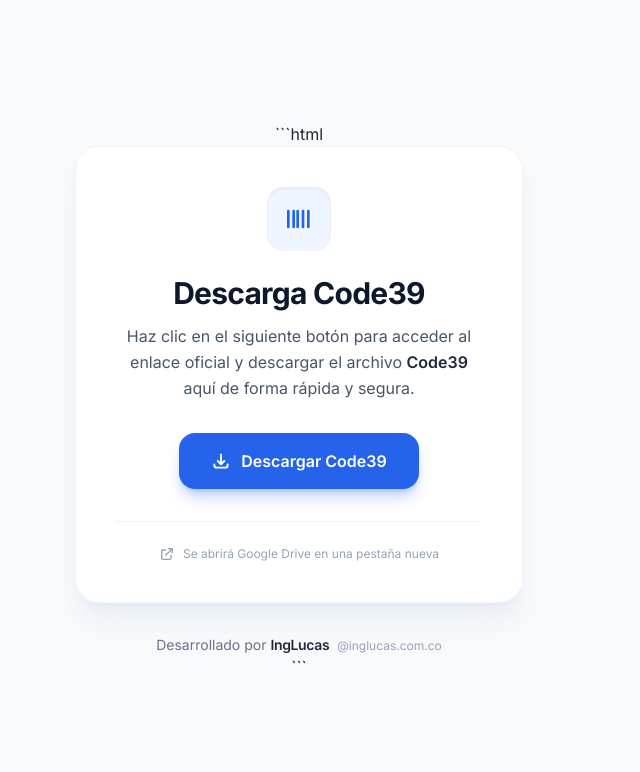
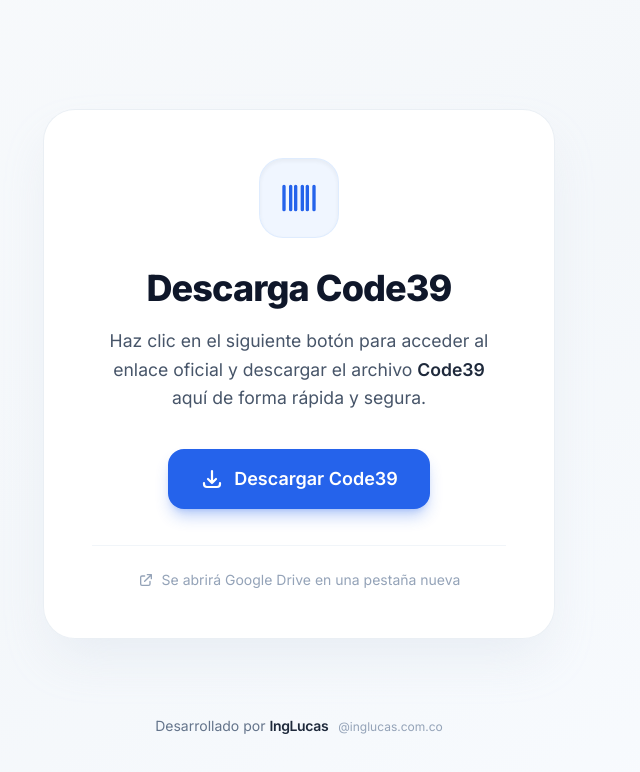
Before and after one commit to LucasMolina707/Links_Rapidos-, a plain HTML site: page index.html in a window 1280 px wide. Shown: the whole page, without its empty margins (341-981 px from the left). Drawn offline with nearby package versions, Linux system fonts and the light colour scheme.

Commit message:
Actualizar index.html

````diff
--- a/index.html
+++ b/index.html
@@ -1,66 +1,70 @@
-```html
+
 <!DOCTYPE html>
 <html lang="es">
 <head>
     <meta charset="UTF-8">
-    <meta name="viewport" content="width=device-width, initial-scale=1.0">
-    <title>Descarga Code39</title>
+    <meta name="viewport" content="width=device-width, initial-scale=1.0, maximum-scale=5.0">
+    <title>Descarga Code39 | IngLucas</title>
     <!-- Carga de Tailwind CSS -->
     <script src="https://cdn.tailwindcss.com"></script>
     <!-- Carga de fuente Inter desde Google Fonts -->
     <link rel="preconnect" href="https://fonts.googleapis.com">
     <link rel="preconnect" href="https://fonts.gstatic.com" crossorigin>
-    <link href="https://fonts.googleapis.com/css2?family=Inter:wght@400;500;600;700&display=swap" rel="stylesheet">
+    <link href="https://fonts.googleapis.com/css2?family=Inter:wght@400;500;600;700;800&display=swap" rel="stylesheet">
     <script>
         tailwind.config = {
             theme: {
                 extend: {
                     fontFamily: {
-                        sans: ['Inter', 'sans-serif'],
+                        sans: ['Inter', 'system-ui', '-apple-system', 'sans-serif'],
                     },
                 }
             }
         }
     </script>
 </head>
-<body class="bg-slate-50 text-slate-800 antialiased min-h-screen flex flex-col justify-center items-center p-4 sm:p-6 selection:bg-blue-100 selection:text-blue-900">
+<body class="bg-gradient-to-br from-slate-50 via-slate-100/80 to-blue-50/40 text-slate-800 antialiased min-h-[100dvh] flex flex-col justify-between items-center p-4 sm:p-6 md:p-10 selection:bg-blue-100 selection:text-blue-900">
 
-    <!-- Contenedor Principal (Tarjeta) -->
-    <main class="w-full max-w-md bg-white rounded-3xl shadow-xl shadow-slate-200/70 border border-slate-100 p-8 sm:p-10 text-center transition-all duration-300">
+    <!-- Espaciador superior flexible para centrado vertical óptimo -->
+    <div class="hidden sm:block sm:h-4"></div>
 
-        <!-- Ícono decorativo de código de barras / descarga -->
-        <div class="mx-auto mb-6 w-16 h-16 bg-blue-50 text-blue-600 rounded-2xl flex items-center justify-center shadow-inner">
-            <svg xmlns="http://www.w3.org/2000/svg" class="w-8 h-8" fill="none" viewBox="0 0 24 24" stroke="currentColor" stroke-width="2">
-                <!-- Líneas estilo código de barras -->
-                <path stroke-linecap="round" stroke-linejoin="round" d="M4 6v12M8 6v12M11 6v12M15 6v12M19 6v12" />
+    <!-- Contenedor Principal Responsivo (Tarjeta) -->
+    <main class="w-full max-w-[92vw] sm:max-w-md md:max-w-lg bg-white/95 backdrop-blur-sm rounded-[2rem] shadow-2xl shadow-slate-200/80 border border-slate-200/70 p-6 sm:p-10 md:p-12 text-center transition-all duration-300 my-auto">
+
+        <!-- Ícono decorativo de código de barras -->
+        <div class="mx-auto mb-6 sm:mb-7 w-16 h-16 sm:w-20 sm:h-20 bg-blue-50/90 text-blue-600 rounded-2xl sm:rounded-3xl flex items-center justify-center shadow-inner border border-blue-100/80">
+            <svg xmlns="http://www.w3.org/2000/svg" class="w-8 h-8 sm:w-10 sm:h-10" fill="none" viewBox="0 0 24 24" stroke="currentColor" stroke-width="2" aria-hidden="true">
+                <path stroke-linecap="round" stroke-linejoin="round" d="M3 5v14M7 5v14M10 5v14M14 5v14M17 5v14M21 5v14" />
             </svg>
         </div>
 
-        <!-- Título Principal -->
-        <h1 class="text-2xl sm:text-3xl font-bold text-slate-900 tracking-tight mb-3">
+        <!-- Título Principal con tipografía fluida -->
+        <h1 class="text-[clamp(1.625rem,4vw,2.25rem)] font-extrabold text-slate-900 tracking-tight leading-tight mb-3 sm:mb-4">
             Descarga Code39
         </h1>
 
-        <!-- Descripción breve -->
-        <p class="text-slate-600 text-base leading-relaxed mb-8">
+        <!-- Descripción instructiva clara -->
+        <p class="text-slate-600 text-[clamp(0.95rem,2.5vw,1.1rem)] leading-relaxed max-w-sm mx-auto mb-8 sm:mb-9">
             Haz clic en el siguiente botón para acceder al enlace oficial y descargar el archivo <span class="font-semibold text-slate-800">Code39</span> aquí de forma rápida y segura.
         </p>
 
-        <!-- Botón de Descarga Prominente -->
+        <!-- Botón de Descarga Prominente y Táctil -->
+        <div class="w-full">
             <a href="https://drive.google.com/file/d/1bFBK8GiLaOBPM1HIVhk1VL9LZHPk2OWc/view?usp=drivesdk"
                target="_blank"
                rel="noopener noreferrer"
-           class="group inline-flex items-center justify-center w-full sm:w-auto px-8 py-4 text-base font-semibold text-white bg-blue-600 hover:bg-blue-700 active:bg-blue-800 rounded-2xl shadow-lg shadow-blue-600/30 hover:shadow-blue-600/40 transition-all duration-200 transform hover:-translate-y-0.5 focus:outline-none focus:ring-4 focus:ring-blue-500/30">
+               class="group inline-flex items-center justify-center w-full sm:w-auto min-w-[240px] px-8 py-4 sm:py-4.5 text-base sm:text-lg font-semibold text-white bg-blue-600 hover:bg-blue-700 active:bg-blue-800 rounded-2xl shadow-lg shadow-blue-600/30 hover:shadow-xl hover:shadow-blue-600/40 transition-all duration-200 transform hover:-translate-y-0.5 active:translate-y-0 focus:outline-none focus:ring-4 focus:ring-blue-500/30">
                 <!-- Ícono de descarga -->
-            <svg xmlns="http://www.w3.org/2000/svg" class="w-5 h-5 mr-2.5 transition-transform duration-200 group-hover:translate-y-0.5" fill="none" viewBox="0 0 24 24" stroke="currentColor" stroke-width="2.2">
+                <svg xmlns="http://www.w3.org/2000/svg" class="w-5 h-5 sm:w-6 sm:h-6 mr-2.5 transition-transform duration-200 group-hover:translate-y-0.5 shrink-0" fill="none" viewBox="0 0 24 24" stroke="currentColor" stroke-width="2.2" aria-hidden="true">
                     <path stroke-linecap="round" stroke-linejoin="round" d="M4 16v1a3 3 0 003 3h10a3 3 0 003-3v-1m-4-4l-4 4m0 0l-4-4m4 4V4" />
                 </svg>
                 <span>Descargar Code39</span>
             </a>
+        </div>
 
         <!-- Nota informativa adicional -->
-        <div class="mt-8 pt-6 border-t border-slate-100 flex items-center justify-center gap-2 text-xs text-slate-400">
-            <svg xmlns="http://www.w3.org/2000/svg" class="w-4 h-4 text-slate-400 shrink-0" fill="none" viewBox="0 0 24 24" stroke="currentColor" stroke-width="2">
+        <div class="mt-8 sm:mt-9 pt-6 border-t border-slate-100 flex items-center justify-center gap-2 text-xs sm:text-sm text-slate-400">
+            <svg xmlns="http://www.w3.org/2000/svg" class="w-4 h-4 text-slate-400 shrink-0" fill="none" viewBox="0 0 24 24" stroke="currentColor" stroke-width="2" aria-hidden="true">
                 <path stroke-linecap="round" stroke-linejoin="round" d="M10 6H6a2 2 0 00-2 2v10a2 2 0 002 2h10a2 2 0 002-2v-4M14 4h6m0 0v6m0-6L10 14" />
             </svg>
             <span>Se abrirá Google Drive en una pestaña nueva</span>
@@ -68,14 +72,13 @@
 
     </main>
 
-    <!-- Pie de página con firma -->
-    <footer class="mt-8 text-center">
+    <!-- Pie de página limpio con firma -->
+    <footer class="w-full py-6 text-center">
         <p class="text-sm text-slate-500">
             Desarrollado por <span class="font-semibold text-slate-800 tracking-tight">IngLucas</span>
-            <span class="block sm:inline sm:ml-1 text-xs text-slate-400">@inglucas.com.co</span>
+            <span class="block sm:inline sm:ml-1.5 text-xs text-slate-400 mt-0.5 sm:mt-0">@inglucas.com.co</span>
         </p>
     </footer>
 
 </body>
 </html>
-```
````
Lines whose indentation alone changed are shown as unchanged.
